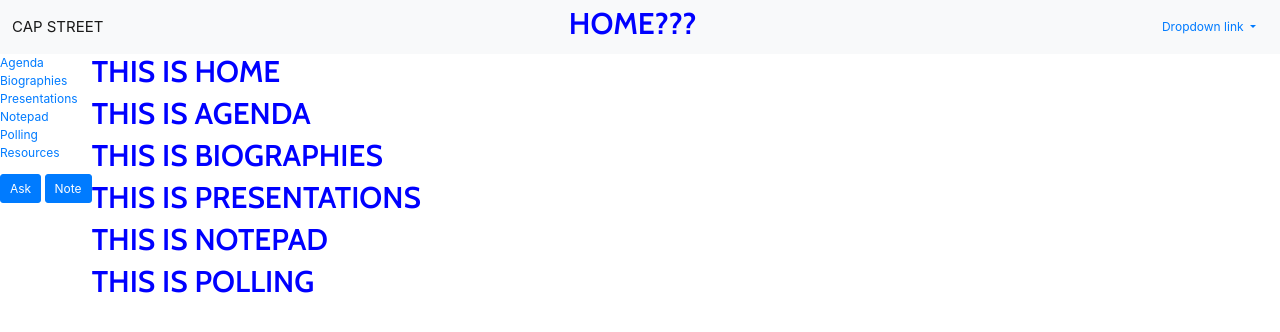
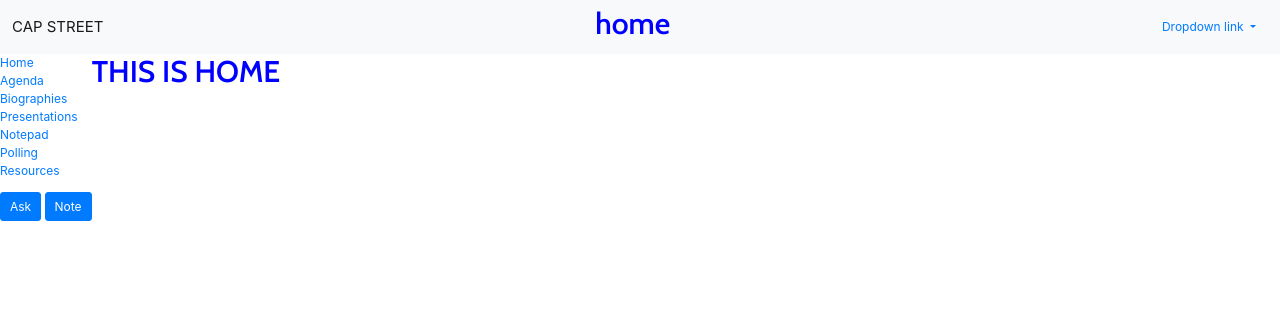
Before and after one commit to timwbodine/full_site, a website: page html/index.html in a window 1280 px wide. Drawn offline with nearby package versions, Linux system fonts and the light colour scheme.

Commit message:
basic sidebar functionality

```diff
--- a/html/index.html
+++ b/html/index.html
@@ -23,7 +23,7 @@
     <div class="header_content">
         <nav class="navbar navbar-light bg-light">
             <a class="navbar-brand" href="#">CAP STREET</a>
-            <h1>HOME???</h1>
+            <h1 class="header-title">home</h1>
                 <div class="nav-item dropdown">
                   <a class="nav-link dropdown-toggle" href="#" id="navbarDropdownMenuLink" role="button" data-toggle="dropdown" aria-haspopup="true" aria-expanded="false">
                     Dropdown link
@@ -43,22 +43,25 @@
                 <nav id="sidebar">
                     <ul class="list-unstyled">
                         <li>
-                            <a href="#">Agenda</a>
+                            <a class="nav-button" data="home" href="#">Home</a>
                         </li>
                         <li>
-                            <a href="#">Biographies</a>
+                            <a class="nav-button" data="agenda" href="#">Agenda</a>
                         </li>
                         <li>
-                            <a href="#">Presentations</a>
+                            <a class="nav-button" data="biographies" href="#">Biographies</a>
                         </li>
                         <li>
-                            <a href="#">Notepad</a>
+                            <a class="nav-button" data="presentations" href="#">Presentations</a>
                         </li>
                         <li>
-                            <a href="#">Polling</a>
+                            <a class="nav-button" data="notepad" href="#">Notepad</a>
                         </li>
                         <li>
-                            <a href="#">Resources</a>
+                            <a class="nav-button" data="polling" href="#">Polling</a>
+                        </li>
+                        <li>
+                            <a class="nav-button" data="resources" href="#">Resources</a>
                         </li>
                     </ul>
                     <button type="button" class="btn btn-primary">Ask</button>
@@ -68,25 +71,27 @@
             </div>
         </div>
         <div class="main_content">
-            <div class="home">
+            <div id="home">
                 <h1>THIS IS HOME</h1>
             </div>
-            <div class="agenda">
+            <div id="agenda">
                 <h1>THIS IS AGENDA</h1>
             </div>
-            <div class="biographies">
+            <div id="biographies">
                 <h1>THIS IS BIOGRAPHIES</h1>
             </div>
-            <div class="presentations">
+            <div id="presentations">
                 <h1>THIS IS PRESENTATIONS</h1>
             </div>
-            <div class="notepad">
+            <div id="notepad">
                 <h1>THIS IS NOTEPAD</h1>
             </div>
-            <div class="polling">
+            <div id="polling">
                 <h1>THIS IS POLLING</h1>
             </div>
-
+            <div id="resources">
+                <h1>THIS IS resources</h1>
+            </div>
         </div>
     </div>
 </body>
--- a/javascript/main.js
+++ b/javascript/main.js
@@ -1,2 +1,10 @@
 $(document).ready(() => {
+    $(".main_content").children().css("display","none");
+    $(".main_content").children("#home").css("display","block");
+    $(".nav-button").click(function() {
+        let thing = $(this).attr('data');
+        $(".main_content").children().css("display","none");
+        $(".main_content").children('#' + thing).css("display","block");
+        $(".header-title").text(thing);
+    });
 })
```
Also changed, not shown: html/includes/agenda.html (+1 -1 lines), html/includes/biographies.html (+1 -1 lines), html/includes/header.html (+1 -1 lines), html/includes/home.html (+1 -1 lines), html/includes/notepad.html (+1 -1 lines), html/includes/polling.html (+1 -1 lines), html/includes/presentations.html (+1 -1 lines), html/includes/resources.html (+3 -0 lines), html/includes/sidebar.html (+9 -6 lines).
